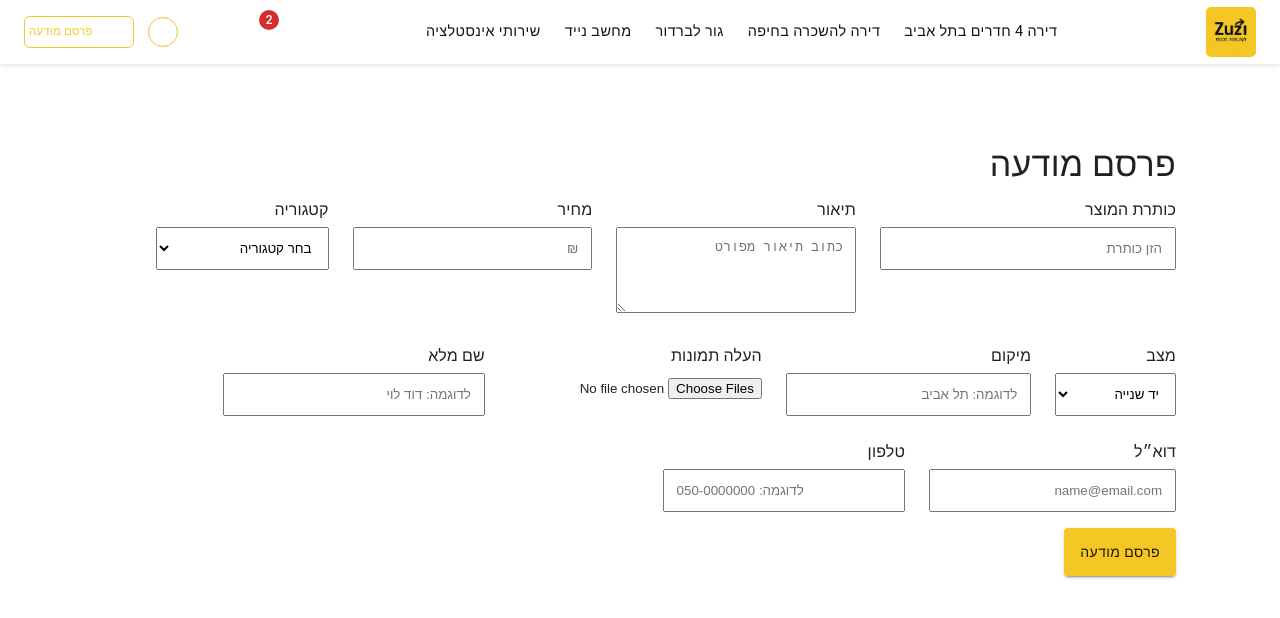
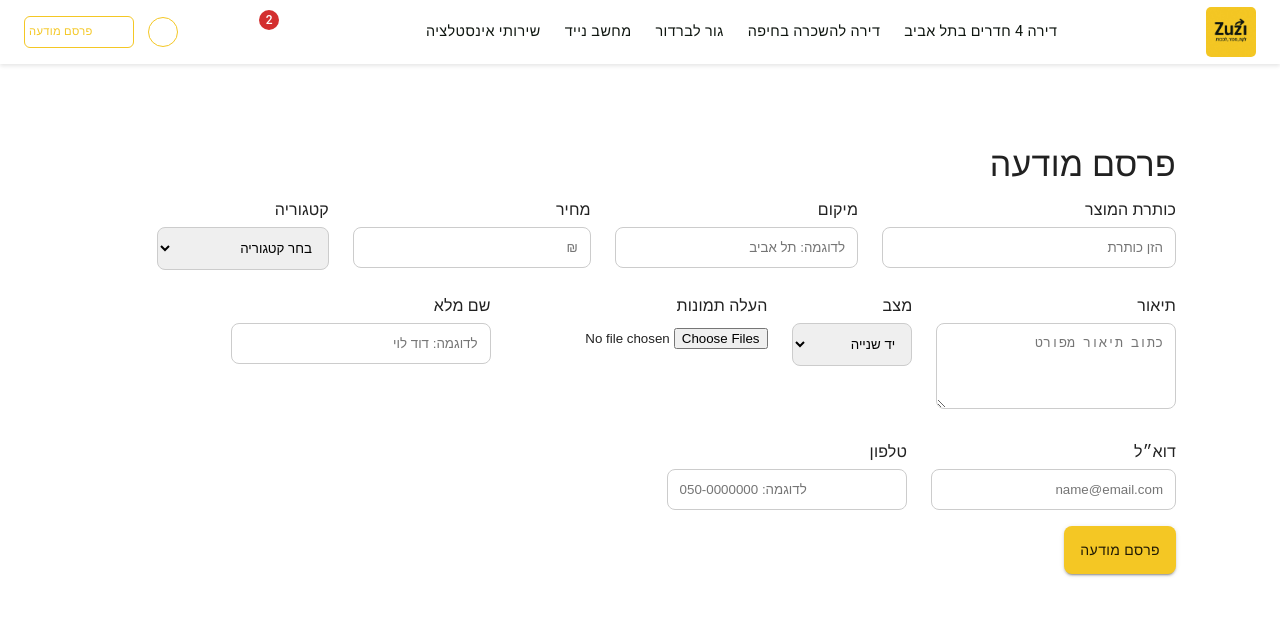
Before and after one commit to adanshah13579/Zuzi-Marketplace, a React (Vite) app: page /post-ad in a window 1280 px wide. Shown: the top 618 px of the page. Built offline with nearby package versions, Linux system fonts and the light colour scheme; some icons are missing.

Commit message:
adan updates

```diff
--- a/src/Pages/PostadPage.jsx
+++ b/src/Pages/PostadPage.jsx
@@ -39,8 +39,8 @@ const PostAd = () => {
   return (
     <>
       <Navbar />
-      <Box dir="rtl" sx={{ width: '100%', maxWidth: '1200px', mx: 'auto', p: { xs: 2, sm: 3, md: 4 },mt:2 }}>
-        <Paper sx={{ p: { xs: 2, sm: 4 }, boxShadow: 'none' }}>
+      <Box dir="rtl" sx={{ width: '100%', maxWidth: '1200px', mx: 'auto', p: { xs: 2, sm: 3, md: 4 }, mt: 2 }}>
+        <Paper sx={{ p: { xs: 2, sm: 4 }, boxShadow: 'none', borderRadius: 2 }}>
           <Typography variant="h4" gutterBottom textAlign="right">פרסם מודעה</Typography>
 
           <form onSubmit={handleSubmit}>
@@ -54,22 +54,22 @@ const PostAd = () => {
                   onChange={handleChange}
                   required
                   placeholder="הזן כותרת"
-                  style={{ width: '100%', padding: '12px', marginTop: '5px' }}
+                  style={{ width: '100%', padding: '12px', marginTop: '5px', borderRadius: '8px', border: '1px solid #ccc' }}
+                />
+              </Grid>
+               <Grid item xs={12} sm={6}>
+                <label>מיקום</label>
+                <input
+                  type="text"
+                  name="location"
+                  value={formData.location}
+                  onChange={handleChange}
+                  required
+                  placeholder="לדוגמה: תל אביב"
+                  style={{ width: '100%', padding: '12px', marginTop: '5px', borderRadius: '8px', border: '1px solid #ccc' }}
                 />
               </Grid>
 
-              <Grid item xs={12}>
-                <label>תיאור</label>
-                <textarea
-                  name="description"
-                  value={formData.description}
-                  onChange={handleChange}
-                  rows={4}
-                  required
-                  placeholder="כתוב תיאור מפורט"
-                  style={{ width: '100%', padding: '12px', marginTop: '5px' }}
-                />
-              </Grid>
 
               <Grid item xs={12} sm={6}>
                 <label>מחיר</label>
@@ -80,7 +80,7 @@ const PostAd = () => {
                   onChange={handleChange}
                   required
                   placeholder="₪"
-                  style={{ width: '100%', padding: '12px', marginTop: '5px' }}
+                  style={{ width: '100%', padding: '12px', marginTop: '5px', borderRadius: '8px', border: '1px solid #ccc' }}
                 />
               </Grid>
 
@@ -91,7 +91,7 @@ const PostAd = () => {
                   value={formData.category}
                   onChange={handleChange}
                   required
-                  style={{ width: '100%', padding: '12px', marginTop: '5px' }}
+                  style={{ width: '100%', padding: '12px', marginTop: '5px', borderRadius: '8px', border: '1px solid #ccc' }}
                 >
                   <option value="">בחר קטגוריה</option>
                   <option value="אלקטרוניקה">אלקטרוניקה</option>
@@ -101,6 +101,19 @@ const PostAd = () => {
                   <option value="אחר">אחר</option>
                 </select>
               </Grid>
+              <Grid item xs={12}>
+                <label>תיאור</label>
+                <textarea
+                  name="description"
+                  value={formData.description}
+                  onChange={handleChange}
+                  rows={4}
+                  required
+                  placeholder="כתוב תיאור מפורט"
+                  style={{ width: '100%', padding: '12px', marginTop: '5px', borderRadius: '8px', border: '1px solid #ccc' }}
+                />
+              </Grid>
+
 
               <Grid item xs={12} sm={6}>
                 <label>מצב</label>
@@ -109,25 +122,14 @@ const PostAd = () => {
                   value={formData.condition}
                   onChange={handleChange}
                   required
-                  style={{ width: '100%', padding: '12px', marginTop: '5px' }}
+                  style={{ width: '100%', padding: '12px', marginTop: '5px', borderRadius: '8px', border: '1px solid #ccc' }}
                 >
                   <option value="יד שנייה">יד שנייה</option>
                   <option value="חדש">חדש</option>
                 </select>
               </Grid>
 
-              <Grid item xs={12} sm={6}>
-                <label>מיקום</label>
-                <input
-                  type="text"
-                  name="location"
-                  value={formData.location}
-                  onChange={handleChange}
-                  required
-                  placeholder="לדוגמה: תל אביב"
-                  style={{ width: '100%', padding: '12px', marginTop: '5px' }}
-                />
-              </Grid>
+
 
               <Grid item xs={12}>
                 <label>העלה תמונות</label>
@@ -146,7 +148,7 @@ const PostAd = () => {
                       alt="preview"
                       width={100}
                       height={100}
-                      style={{ objectFit: 'cover', marginLeft: '10px', marginBottom: '10px' }}
+                      style={{ objectFit: 'cover', marginLeft: '10px', marginBottom: '10px', borderRadius: '8px' }}
                     />
                   ))}
                 </Box>
@@ -161,7 +163,7 @@ const PostAd = () => {
                   onChange={handleChange}
                   required
                   placeholder="לדוגמה: דוד לוי"
-                  style={{ width: '100%', padding: '12px', marginTop: '5px' }}
+                  style={{ width: '100%', padding: '12px', marginTop: '5px', borderRadius: '8px', border: '1px solid #ccc' }}
                 />
               </Grid>
 
@@ -174,7 +176,7 @@ const PostAd = () => {
                   onChange={handleChange}
                   required
                   placeholder="name@email.com"
-                  style={{ width: '100%', padding: '12px', marginTop: '5px' }}
+                  style={{ width: '100%', padding: '12px', marginTop: '5px', borderRadius: '8px', border: '1px solid #ccc' }}
                 />
               </Grid>
 
@@ -187,19 +189,18 @@ const PostAd = () => {
                   onChange={handleChange}
                   required
                   placeholder="לדוגמה: 050-0000000"
-                  style={{ width: '100%', padding: '12px', marginTop: '5px' }}
+                  style={{ width: '100%', padding: '12px', marginTop: '5px', borderRadius: '8px', border: '1px solid #ccc' }}
                 />
               </Grid>
+            </Grid>
 
-
+            <Grid item xs={12}>
+              <Box display="flex" justifyContent="start">
+                <Button variant="contained" color="primary" type="submit" sx={{ py: 1.5, mt: 2, borderRadius: '8px' }}>
+                  פרסם מודעה
+                </Button>
+              </Box>
             </Grid>
-             <Grid item xs={12}>
-                <Box display="flex" justifyContent="start">
-                  <Button variant="contained" color="primary" type="submit" sx={{ py: 1.5, mt:2 }}>
-                    פרסם מודעה
-                  </Button>
-                </Box>
-              </Grid>
           </form>
         </Paper>
       </Box>
--- a/src/Pages/ProductDetails/ProductDetails.jsx
+++ b/src/Pages/ProductDetails/ProductDetails.jsx
@@ -118,7 +118,7 @@ const ProductDetails = () => {
     sx={{
       width: '100%',
       height: '100%',
-      objectFit: 'cover', // Ensures the image scales without distortion and fills the container
+      objectFit: 'cover',
     }}
   />
 
--- a/src/Pages/Profile/Profile.jsx
+++ b/src/Pages/Profile/Profile.jsx
@@ -90,7 +90,7 @@ const Profile = () => {
       direction: 'rtl'
     }}>
       <Navbar />
-      <Container maxWidth="xl" sx={{ py: 6, flexGrow: 1 }}>
+      <Container maxWidth="xl" sx={{ py: 16, flexGrow: 1 }}>
         <Typography
           variant="h3"
           sx={{
--- a/src/routes/AppRoutes.jsx
+++ b/src/routes/AppRoutes.jsx
@@ -19,6 +19,8 @@ const AppRoutes = () => {
       <Route path="/product/:id" element={<ProductDetails />} />
 
       {/* Subcategory Page */}
+            {/* <Route path="/category/:categoryId/alllisting" element={<Category/>} /> */}
+
       <Route path="/category/:categoryId/:subcategoryId" element={<Subcategory />} />
       <Route path="/post-ad" element={<PostAd />} />
 
```
Also changed, not shown: src/Components/Navbar/Navbar.jsx (+29 -43 lines).
